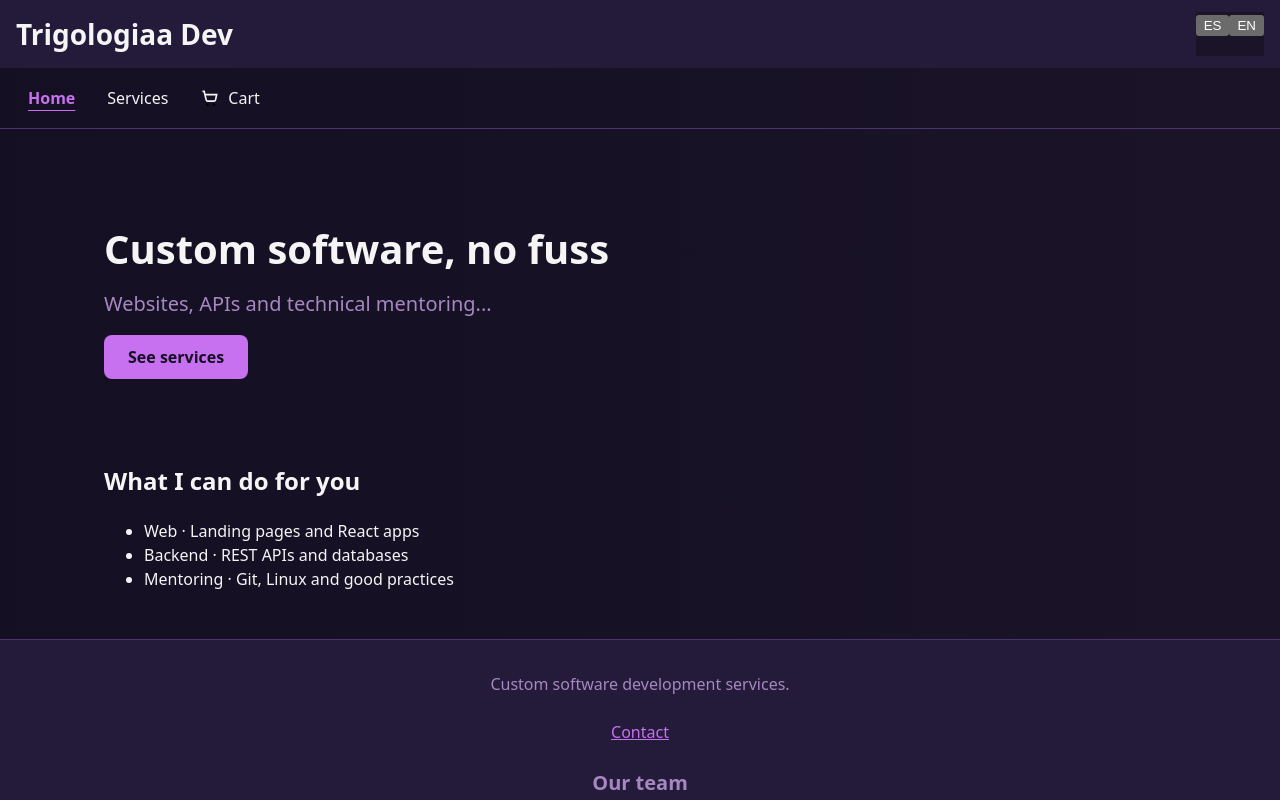
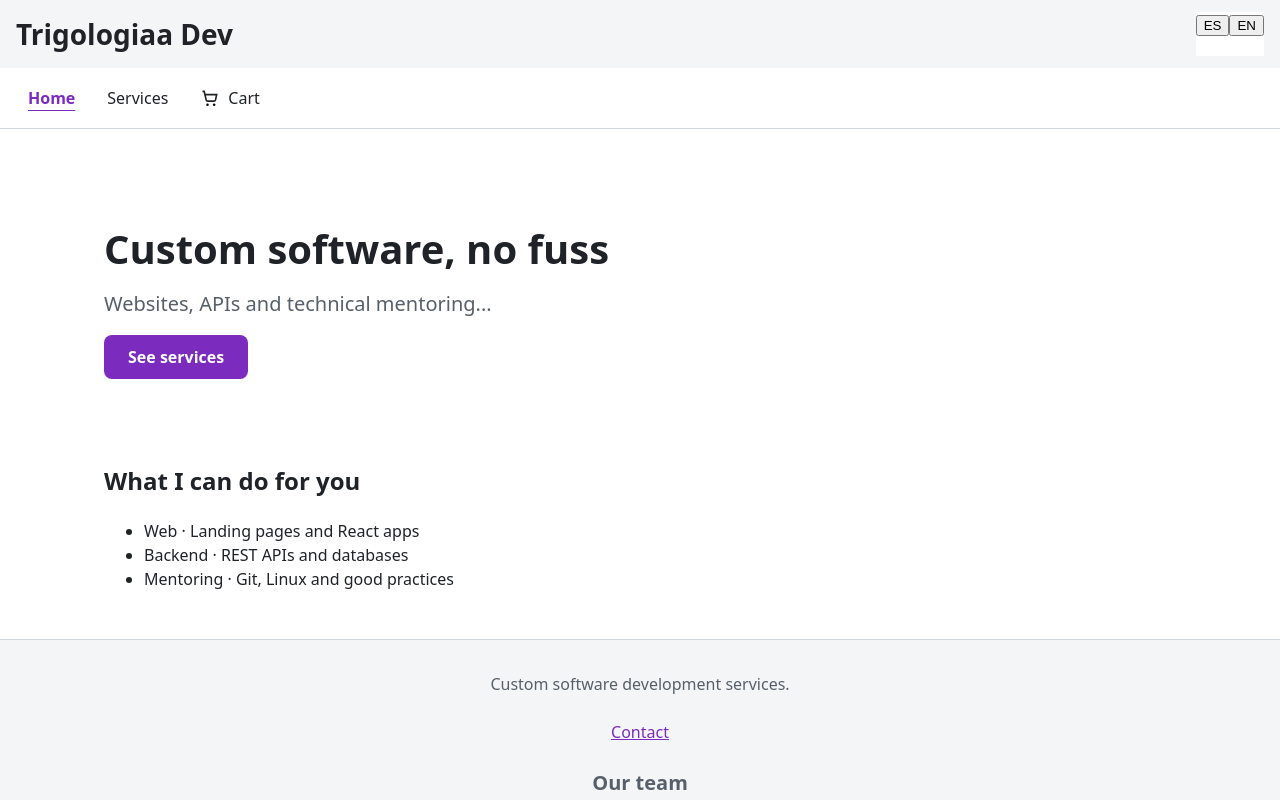
Before and after one commit to trigologiaa/frontend, a React (Vite) app: page / in a window 1280 px wide. Shown: the top 800 px of the page. Built offline with nearby package versions, Linux system fonts and the light colour scheme.

Commit message:
style: add the light theme

```diff
--- a/src/styles/tokens.css
+++ b/src/styles/tokens.css
@@ -24,3 +24,20 @@
 	--background-image: linear-gradient(270deg, #1b1429, #140f23);
 	--content-width: 70rem;
 }
+
+@media (prefers-color-scheme: light) {
+	:root {
+		color-scheme: light;
+		--color-background: #ffffff;
+		--color-surface: #f4f5f7;
+		--color-text: #1f2328;
+		--color-muted: #57606a;
+		--color-border: #d0d7de;
+		--color-primary: #7b2cbf;
+		--color-primary-contrast: #ffffff;
+		--color-danger: #b42318;
+		--color-danger-surface: #fef3f2;
+		--shadow: 0 1px 3px rgb(0 0 0 / 12%);
+		--background-image: none;
+	}
+}
```
Also changed, not shown: 1 other file (tests, documents, lock files or other folders).
